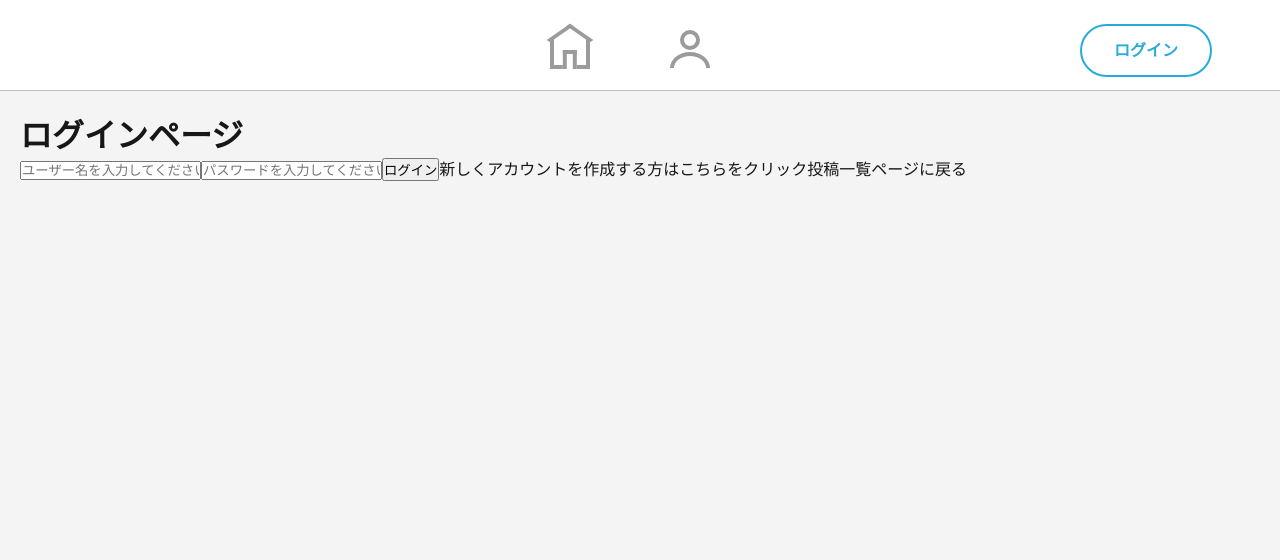
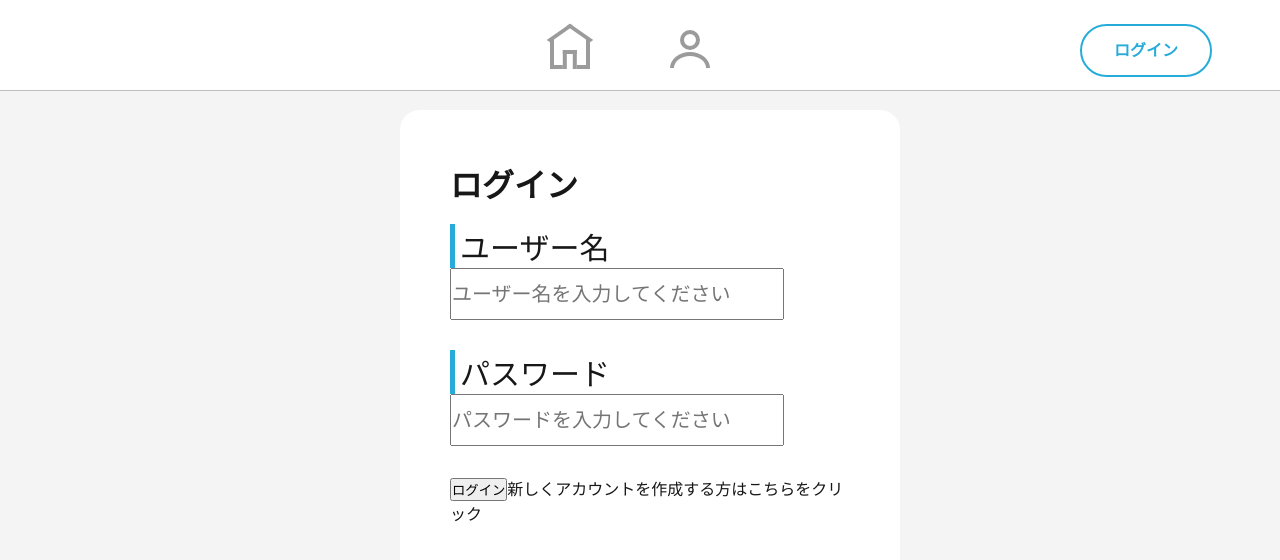
Before and after one commit to wotsu/KCLHack-PU-Front, a Next.js app: page /login in a window 1280 px wide. Shown: the top 560 px of the page. Built offline with nearby package versions, Linux system fonts and the light colour scheme.

Commit message:
修正祭り

```diff
--- a/src/app/globals.css
+++ b/src/app/globals.css
@@ -193,6 +193,7 @@ label {
   font-size: 30px;
   border-left: 5px solid #27acd9;
   padding-left: 5px;
+  display: block;
 }
 
 .task-textbox {
@@ -269,6 +270,31 @@ label {
 	background: #27acd9;
 }
 
+.login-field {
+  background-color: #ffffff;
+  width: 400px;
+  height: 400px;
+  border-radius: 20px;
+  margin: auto;
+  padding: 50px;
+}
+
+.user-name {
+  display: block;
+  font-size: 20px;
+  width: 330px;
+  height: 3rem;
+  margin-bottom: 30px;
+}
+
+.password {
+  display: block;
+  font-size: 20px;
+  width: 330px;
+  height: 3rem;
+  margin-bottom: 30px;
+}
+
 * {
   padding: 0;
   margin: 0;
--- a/src/app/login/page.tsx
+++ b/src/app/login/page.tsx
@@ -2,7 +2,8 @@
 import Link from "next/link"
 import { useState } from "react"
 import { LoginUser } from "../data_type"
-import { useRouter } from "next/navigation";
+import { useRouter } from "next/navigation"
+import "../globals.css"
 
 // やること
 // 新規ユーザーの作成
@@ -67,16 +68,20 @@ export default function LoginForm() {
   return (
 
     <>
-
-    <h1>ログインページ</h1>
-
+    <div className="login-field">
+        <h1>ログイン</h1>
+        <br></br>
+        <label>ユーザー名</label>
         <input
+            className="user-name"
             type="text"
             value={content.name}
             onChange={(e) => setContent({...content, name: e.target.value})}
             placeholder="ユーザー名を入力してください"
         />
+        <label>パスワード</label>
         <input
+            className="password"
             type="text"
             value={content.password}
             onChange={(e) => setContent({...content, password: e.target.value})}
@@ -86,7 +91,7 @@ export default function LoginForm() {
         <button onClick={userLogin}>ログイン</button>
 
         <Link href="/new_user">新しくアカウントを作成する方はこちらをクリック</Link>
-    <Link href="/">投稿一覧ページに戻る</Link>
+    </div>
     </>
 
   )
```
Also changed, not shown: src/app/page.tsx (+2 -12 lines). Lines whose indentation alone changed are shown as unchanged.
